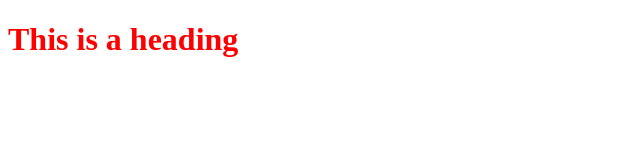
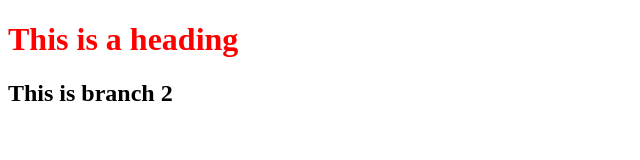
Before and after one commit to ashish-k-7/git-assignment, a plain HTML site: page index.html in a window 1280 px wide. Shown: the whole page, without its empty margins (0-640 px from the left). Drawn offline with Linux system fonts and the light colour scheme.

Commit message:
Dev 2 conflict

```diff
--- a/index.html
+++ b/index.html
@@ -8,6 +8,7 @@
     <link rel="stylesheet" href="styles.css">
 </head>
 <body>
-    <h1>This is a heading</h1>
+	<h1>This is a heading</h1>
+	<h2>This is branch 2</h2>
 </body>
 </html>
```
